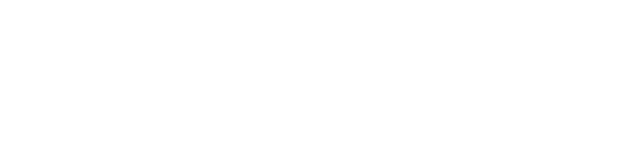
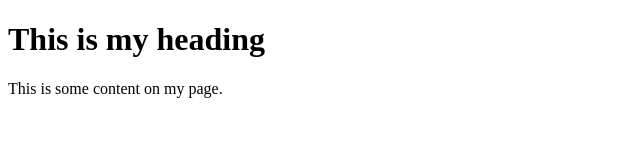
Before and after one commit to abir1006/cs472_assignments, a plain HTML site: page Lab1/index.html in a window 1280 px wide. Shown: the whole page, without its empty margins (0-640 px from the left). Drawn offline with Linux system fonts and the light colour scheme.

Commit message:
Lab1 started

```diff
--- a/Lab1/index.html
+++ b/Lab1/index.html
@@ -1,3 +1,10 @@
-<Html lang="">
+<!DOCTYPE html>
+<html>
+<head>
+    <meta charset="utf-8">  <title>My Page Title</title>  </head>
+<body>
+<h1>This is my heading</h1>
+<p>This is some content on my page.</p>
 
-</Html>
+</body>
+</html>
```
